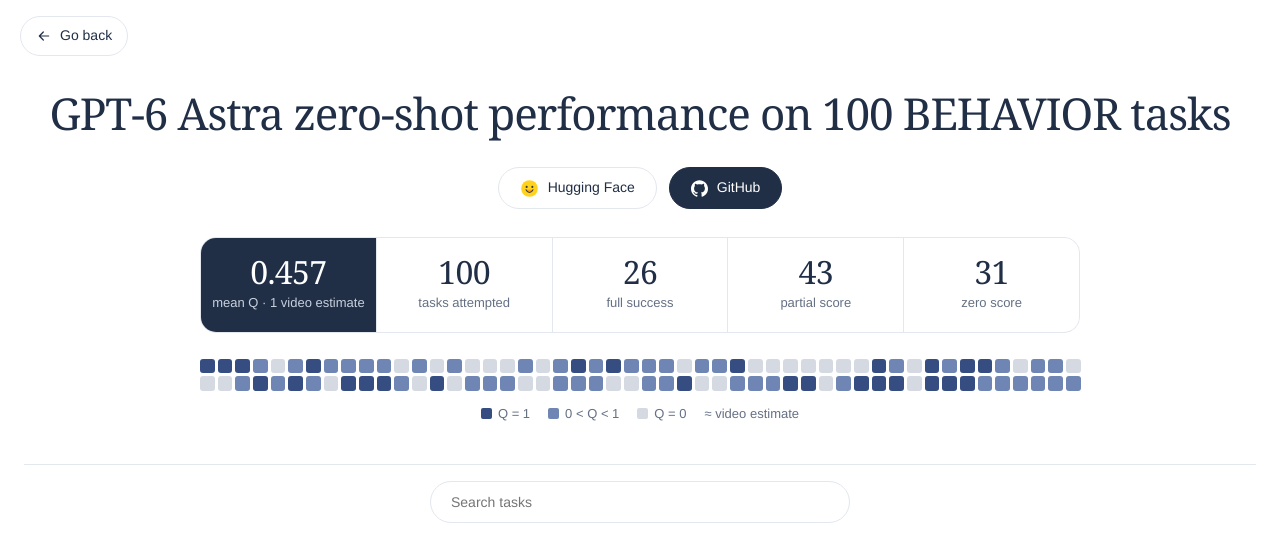
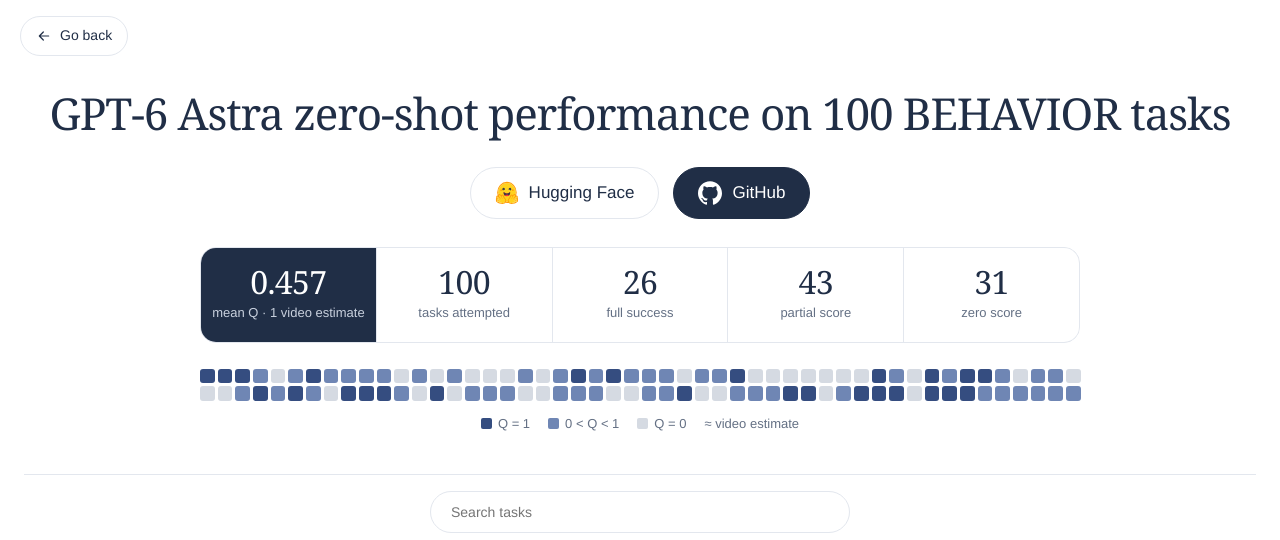
Before and after one commit to roboharness-lab/roboharness-lab.github.io, a plain HTML site: page astra/index.html in a window 1280 px wide. Shown: the top 540 px of the page. Drawn offline with Linux system fonts and the light colour scheme.

Commit message:
Publish website from BinceQu/RoboHarness@62348ba6609194ddb9bf169e9e673117a366b4ed

```diff
--- a/astra/astra.css
+++ b/astra/astra.css
@@ -17,8 +17,9 @@ a{color:inherit;text-decoration:none}img{display:block;max-width:100%}
 .q-none{background:repeating-linear-gradient(45deg,#e8ebf0 0 3px,#fff 3px 6px);box-shadow:inset 0 0 0 1px var(--grey)}
 .strip-legend{display:flex;flex-wrap:wrap;justify-content:center;gap:6px 18px;margin:12px 0 0;color:var(--muted);font-size:13px}
 .strip-legend i{display:inline-block;width:11px;height:11px;border-radius:2px;margin-right:6px;vertical-align:-1px}
-.hero-links{display:flex;justify-content:center;flex-wrap:wrap;gap:12px;margin:24px auto 0}
-.button{display:inline-flex;align-items:center;gap:9px;min-height:42px;padding:8px 21px;border:1px solid var(--rule);border-radius:30px;font-size:14px}
+.hero-links{display:flex;justify-content:center;flex-wrap:wrap;gap:14px;margin:24px auto 0}
+.button{display:inline-flex;align-items:center;gap:10px;min-height:52px;padding:10px 24px;border:1px solid var(--rule);border-radius:30px;font-size:17px}
+.button svg,.button img{width:24px;height:24px;flex-shrink:0}
 .button:hover{border-color:var(--ink);background:var(--wash)}
 .button.primary{background:var(--ink);color:#fff;border-color:var(--ink)}.button.primary:hover{background:var(--blue)}
 .controls{display:flex;justify-content:center;margin-top:24px;padding:16px 0;border-top:1px solid var(--rule);position:sticky;top:0;z-index:4;background:#fff}
--- a/astra/index.html
+++ b/astra/index.html
@@ -14,7 +14,7 @@
 <header class="wrap hero">
   <div class="hero-title"><h1>GPT-6 Astra zero-shot performance on 100 BEHAVIOR tasks</h1></div>
   <div class="hero-links">
-    <a class="button" href="https://huggingface.co/datasets/BinceQu/RoboHarness-assets/tree/main/astra-v2-behavior" target="_blank" rel="noopener"><svg viewBox="0 0 24 24" width="19" height="19" aria-hidden="true"><circle cx="12" cy="12" r="10.5" fill="#ffd21e"/><circle cx="8.4" cy="10" r="1.35" fill="#3a3b45"/><circle cx="15.6" cy="10" r="1.35" fill="#3a3b45"/><path d="M7.6 13.6c1 2.3 2.6 3.4 4.4 3.4s3.4-1.1 4.4-3.4" fill="#ff9d0b" stroke="#3a3b45" stroke-width="1.3" stroke-linecap="round"/></svg>Hugging Face</a>
+    <a class="button" href="https://huggingface.co/datasets/BinceQu/RoboHarness-assets/tree/main/astra-v2-behavior" target="_blank" rel="noopener"><img src="../assets/huggingface.svg" width="24" height="24" alt="" aria-hidden="true">Hugging Face</a>
     <a class="button primary" href="https://github.com/BinceQu/RoboHarness" target="_blank" rel="noopener"><svg viewBox="0 0 24 24" width="17" height="17" aria-hidden="true"><path fill="currentColor" d="M12 .297c-6.63 0-12 5.373-12 12 0 5.303 3.438 9.8 8.205 11.385.6.113.82-.258.82-.577 0-.285-.01-1.04-.015-2.04-3.338.724-4.042-1.61-4.042-1.61C4.422 18.07 3.633 17.7 3.633 17.7c-1.087-.744.084-.729.084-.729 1.205.084 1.838 1.236 1.838 1.236 1.07 1.835 2.809 1.305 3.495.998.108-.776.417-1.305.76-1.605-2.665-.3-5.466-1.332-5.466-5.93 0-1.31.465-2.38 1.235-3.22-.135-.303-.54-1.523.105-3.176 0 0 1.005-.322 3.3 1.23.96-.267 1.98-.399 3-.405 1.02.006 2.04.138 3 .405 2.28-1.552 3.285-1.23 3.285-1.23.645 1.653.24 2.873.12 3.176.765.84 1.23 1.91 1.23 3.22 0 4.61-2.805 5.625-5.475 5.92.42.36.81 1.096.81 2.22 0 1.606-.015 2.896-.015 3.286 0 .315.21.69.825.57C20.565 22.092 24 17.592 24 12.297c0-6.627-5.373-12-12-12"/></svg>GitHub</a>
   </div>
   <div class="stats" id="stats"></div>
```
Also changed, not shown: index.html (+1 -1 lines), assets/huggingface.svg (added).
